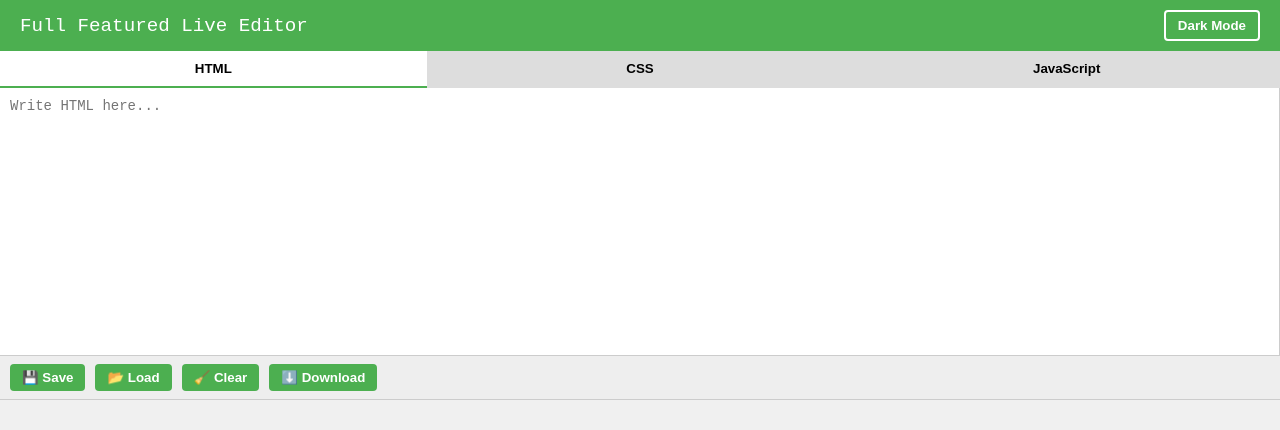
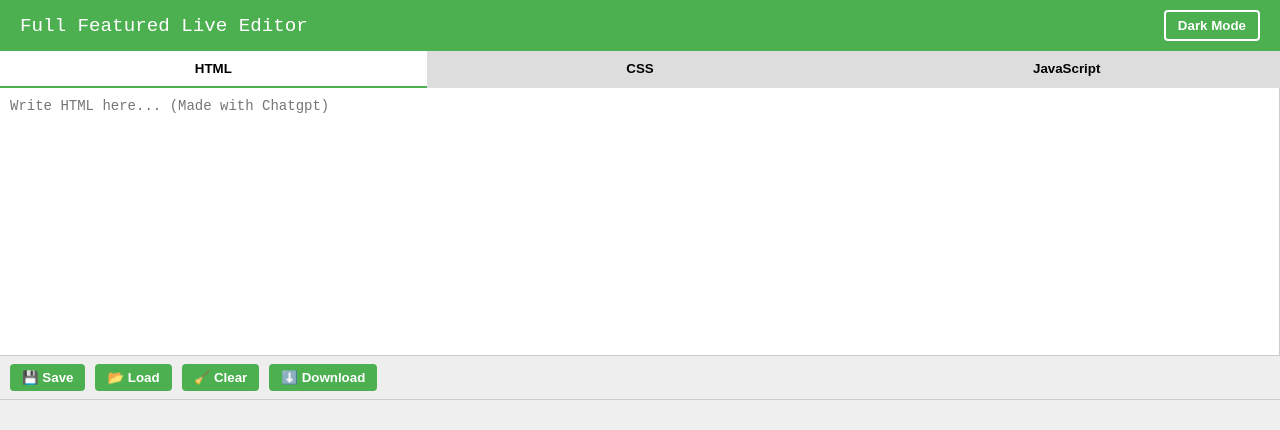
Before and after one commit to DerfKillerman/WebDerf, a plain HTML site: page index.html in a window 1280 px wide. Drawn offline with Linux system fonts and the light colour scheme.

Commit message:
Update index.html

```diff
--- a/index.html
+++ b/index.html
@@ -169,7 +169,7 @@
   </nav>
 
   <div class="editors">
-    <textarea id="htmlInput" placeholder="Write HTML here..."></textarea>
+    <textarea id="htmlInput" placeholder="Write HTML here... (Made with Chatgpt)"></textarea>
     <textarea id="cssInput" placeholder="Write CSS here..." style="display:none;"></textarea>
     <textarea id="jsInput" placeholder="Write JavaScript here..." style="display:none;"></textarea>
   </div>
```
